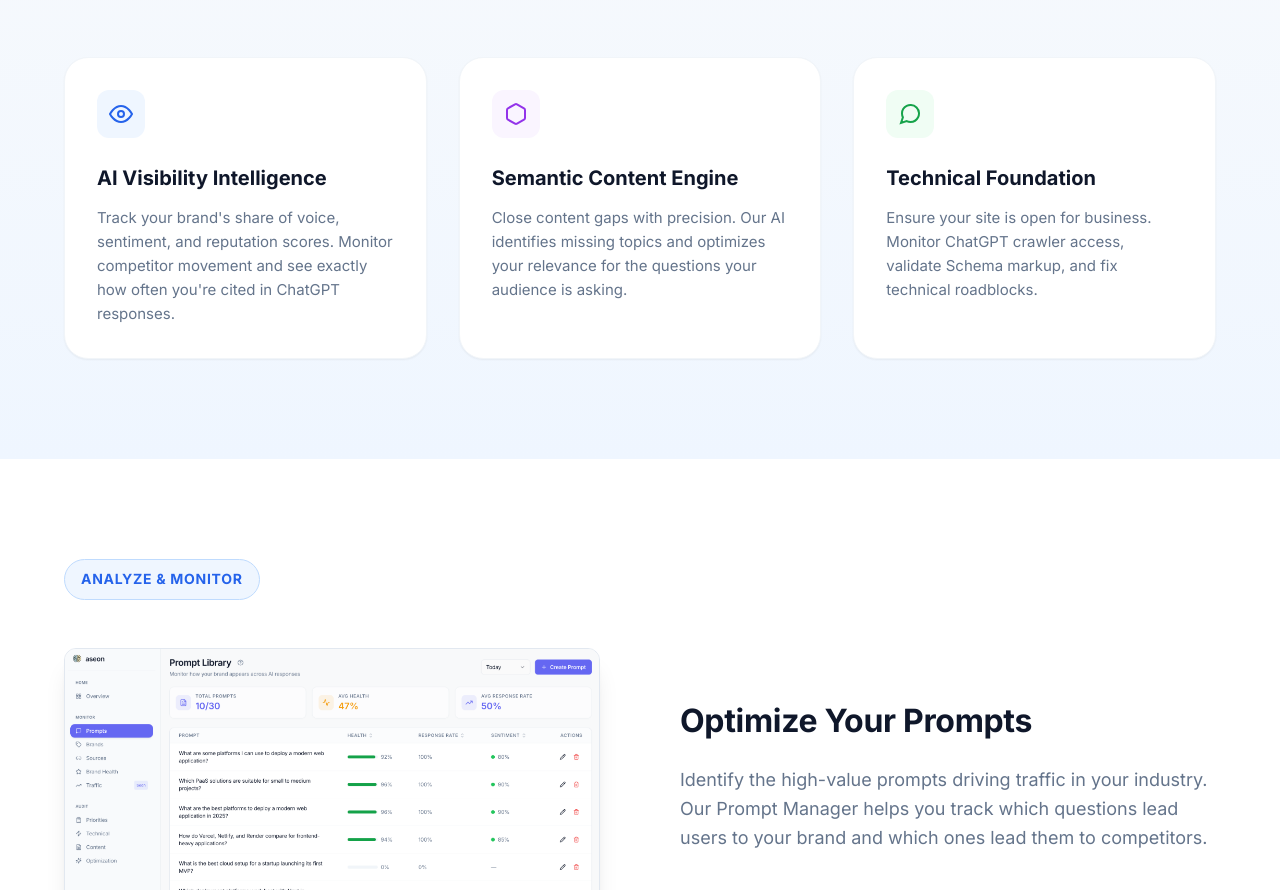
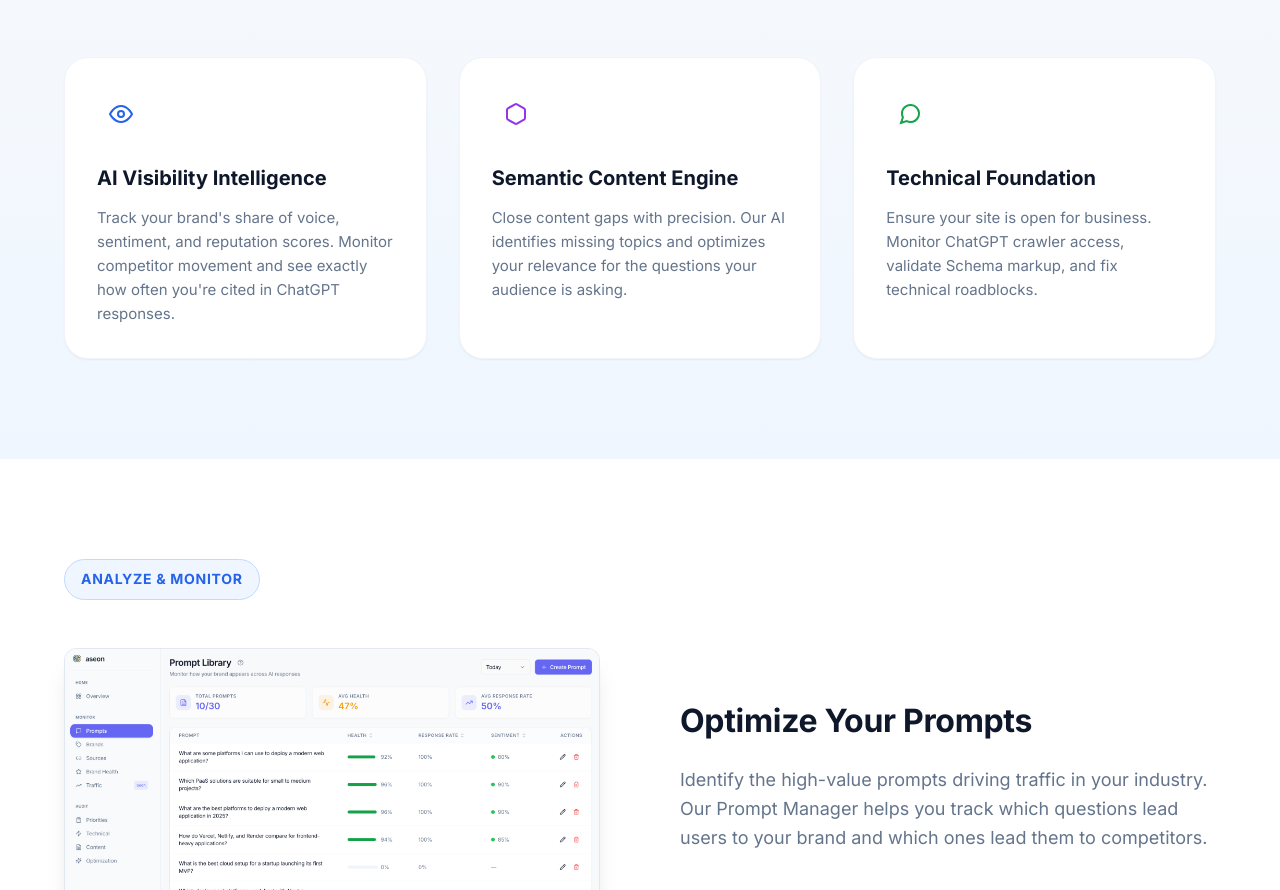
Before and after one commit to davidnoordberg/aseon-landing, a website built with Vite: page index.html in a window 1280 px wide. Shown: the part 1014-1904 px from the top of the page. Built offline with nearby package versions, Linux system fonts and the light colour scheme.

Commit message:
Remove colored backgrounds from feature icons

```diff
--- a/style.css
+++ b/style.css
@@ -524,17 +524,17 @@ ul {
 }
 
 .card-blue .icon-box {
-  background: var(--accent-blue-light);
+  background: transparent;
   color: var(--color-primary);
 }
 
 .card-purple .icon-box {
-  background: var(--accent-purple-light);
+  background: transparent;
   color: #9333EA;
 }
 
 .card-green .icon-box {
-  background: var(--accent-green-light);
+  background: transparent;
   color: #16A34A;
 }
 
```
